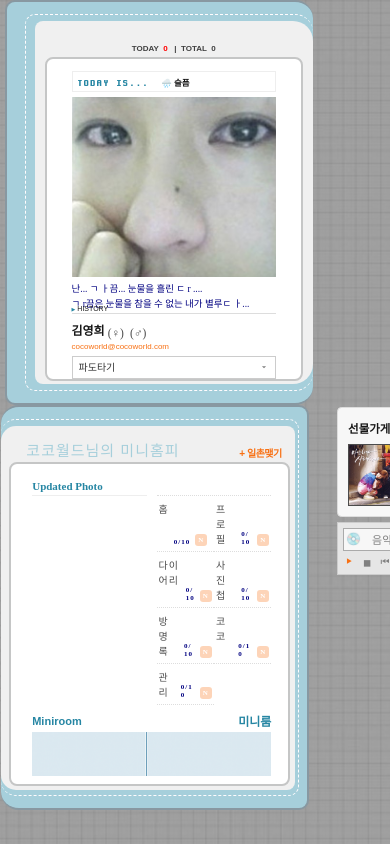
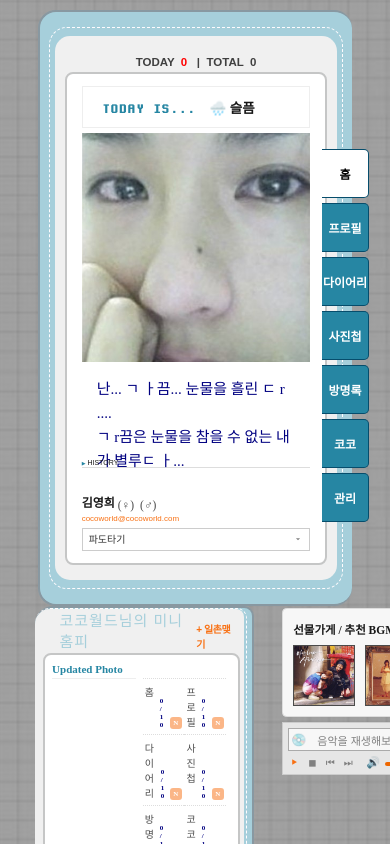
Before and after one commit to Team-COCOs/COCO_FrontEnd, a Next.js app: page /cocoworld in a window 390 px wide. Shown: the top 844 px of the page. Built offline with nearby package versions, Linux system fonts and the light colour scheme; no server answers; a web font is replaced by a local one.

Commit message:
Feat: 미니홈피 왼쪽 반응형 css

```diff
--- a/src/components/MiniHomePage/Home/HomeLeft/HomeFriends/styled.ts
+++ b/src/components/MiniHomePage/Home/HomeLeft/HomeFriends/styled.ts
@@ -47,6 +47,11 @@ export const HomeFriendsStyled = styled.div`
       }
     }
   }
+  @media (max-width: 1024px) {
+    .HomeFriends_wrap {
+      padding-top: 25px;
+    }
+  }
 
   /* 미니홈피 주인 이름 */
   .HomeFriends_namebox {
--- a/src/components/MiniHomePage/Home/HomeLeft/HomeProfile/styled.ts
+++ b/src/components/MiniHomePage/Home/HomeLeft/HomeProfile/styled.ts
@@ -40,6 +40,17 @@ export const HomeProfileStyled = styled.div`
         }
       }
     }
+    @media (max-width: 769px) {
+      .HomeProfile_todayis {
+        font-size: 13.5px;
+        gap: 10px;
+        padding: 10px 20px;
+        span {
+          font-size: 13px;
+          margin-left: 0px;
+        }
+      }
+    }
 
     .HomeProfile_imgWrap {
       box-sizing: border-box;
@@ -66,6 +77,13 @@ export const HomeProfileStyled = styled.div`
         font-size: 9.5px;
       }
     }
+    @media (max-width: 769px) {
+      .HomeProfile_textarea {
+        font-size: 15px;
+        height: 100px;
+        padding: 10px 15px;
+      }
+    }
   }
   .HomeProfile_history {
     position: absolute;
--- a/src/components/MiniHomePage/Home/HomeLeft/styled.ts
+++ b/src/components/MiniHomePage/Home/HomeLeft/styled.ts
@@ -6,6 +6,9 @@ export const HomeLeftStyled = styled.div`
   width: 100%;
   height: 100%;
   padding: 12px 25px;
+  @media (max-width: 1024px) {
+    padding: 12px 15px;
+  }
   .HomeLeft_wrap {
     width: 100%;
     height: 100%;
--- a/src/components/MiniHomePage/Home/HomeRight/styled.ts
+++ b/src/components/MiniHomePage/Home/HomeRight/styled.ts
@@ -73,6 +73,11 @@ export const HomeRightStyled = styled.div`
       height: 100%;
       padding-left: 10px;
     }
+    @media (max-width: 1024px) {
+      .HomeRight_component_wrap {
+        padding-left: 0px;
+      }
+    }
   }
 `;
 /* 오른쪽 컴포넌트 기본 CSS 위에서부터 여기까지 사용 */
--- a/src/components/MiniHomePage/Home/HomeTab/styled.ts
+++ b/src/components/MiniHomePage/Home/HomeTab/styled.ts
@@ -3,8 +3,7 @@ import styled from "styled-components";
 export const HomeTabStyled = styled.div`
   width: 100%;
   height: 67%;
-  .HomeTab_wrap {
-  }
+
   .HomeTab_number_title {
     display: flex;
     justify-content: center;
@@ -31,6 +30,14 @@ export const HomeTabStyled = styled.div`
       font-size: 9px;
     }
   }
+  @media (max-width: 769px) {
+    .HomeTab_number_title {
+      width: 100%;
+      font-size: 12px;
+      padding: 15px 0px;
+      margin-bottom: 5px;
+    }
+  }
   .HomeTab_item.active {
     background-color: #ffffff;
     color: black;
--- a/src/components/MiniHomePage/Home/HomeTodayTitle/styled.ts
+++ b/src/components/MiniHomePage/Home/HomeTodayTitle/styled.ts
@@ -13,4 +13,9 @@ export const HomeTodayTitleStyled = styled.div`
       color: red;
     }
   }
+  @media (max-width: 769px) {
+    .HomeTodayTitle_number_title {
+      font-size: 11.5px;
+    }
+  }
 `;
--- a/src/features/CocoWorld/styled.ts
+++ b/src/features/CocoWorld/styled.ts
@@ -15,6 +15,11 @@ export const CocoWorldPageStyled = styled.div`
       max-width: 1440px;
     }
   }
+  @media (max-width: 769px) {
+    &.CocoWorldPage_wrap {
+      height: auto;
+    }
+  }
   .CocoWorldPage_container {
     width: 100%;
     height: 100%;
@@ -22,6 +27,12 @@ export const CocoWorldPageStyled = styled.div`
     background-image: url("background/background.jpg");
     background-size: cover;
     background-position: center;
+  }
+  @media (max-width: 769px) {
+    .CocoWorldPage_container {
+      justify-content: center;
+      padding-top: 10px;
+    }
   }
 
   // 책 전체
@@ -85,6 +96,11 @@ export const CocoWorldPageStyled = styled.div`
             align-items: flex-end;
             padding-bottom: 4px;
           }
+          @media (max-width: 769px) {
+            .CocoWorldPage_bookLeft_todayWrap {
+              padding-top: 20px;
+            }
+          }
           // 왼쪽 안쪽 다이어리 속지
           .CocoWorldPage_diary_left {
             width: 93%;
@@ -95,7 +111,38 @@ export const CocoWorldPageStyled = styled.div`
           }
         }
       }
+      @media (max-width: 769px) {
+        .CocoWorldPage_bookLeft_line {
+          justify-content: center;
+          border: 1.5px #fffcfe dashed;
+          border-top-left-radius: 18px;
+          border-bottom-left-radius: 18px;
+          border-top-right-radius: 18px;
+          border-bottom-right-radius: 18px;
+          padding: 8px 0px;
+          .CocoWorldPage_bookLeft_paper {
+            border-top-left-radius: 15px;
+            border-bottom-left-radius: 15px;
+            border-top-right-radius: 15px;
+            border-bottom-right-radius: 15px;
+            padding-bottom: 15px;
+          }
+        }
+      }
     }
+
+    @media (max-width: 769px) {
+      .CocoWorldPage_book_left {
+        width: 100%;
+        justify-content: center;
+        padding: 15px 0px;
+        border-top-left-radius: 18px;
+        border-bottom-left-radius: 18px;
+        border-top-right-radius: 18px;
+        border-bottom-right-radius: 18px;
+      }
+    }
+
     // 책 오른쪽
     .CocoWorldPage_book_right {
       // 선
@@ -204,49 +251,17 @@ export const CocoWorldPageStyled = styled.div`
     }
   }
 
-  @media (max-width: 768px) {
-    .CocoWorldPage_book_wrap {
-      height: 95%;
-      .CocoWorldPage_book_left,
-      .CocoWorldPage_book_right {
-        height: 48%;
-      }
-    }
-
+  @media (max-width: 769px) {
     .CocoWorldPage_Tab_Wrap {
+      position: absolute;
       width: 12%;
-      right: 2%;
+      right: 5.4%;
     }
   }
 
   @media (max-width: 480px) {
-    .CocoWorldPage_book_wrap {
-      height: 100%;
-      .CocoWorldPage_book_left,
-      .CocoWorldPage_book_right {
-        height: 48%;
-        width: 98%;
-      }
-    }
-
-    .CocoWorldPage_Tab_Wrap {
-      display: none;
-    }
   }
 
   @media (max-width: 386px) {
-    .CocoWorldPage_book_wrap {
-      .CocoWorldPage_book_left,
-      .CocoWorldPage_book_right {
-        height: 50%;
-        width: 100%;
-      }
-    }
-
-    .CocoWorldPage_bookRight_todayWrap,
-    .CocoWorldPage_bookLeft_todayWrap {
-      font-size: 12px;
-      padding-left: 8px;
-    }
   }
 `;
```
